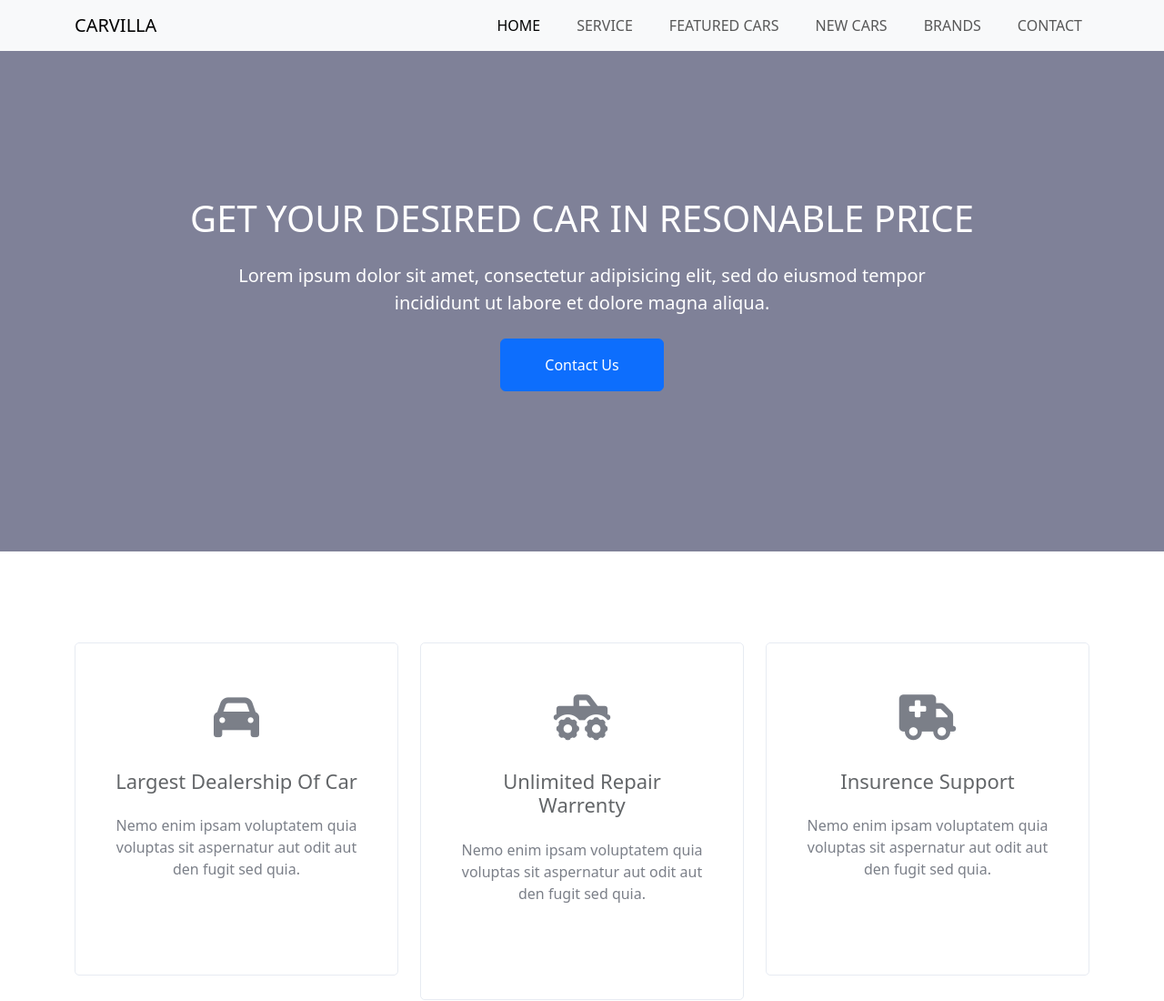
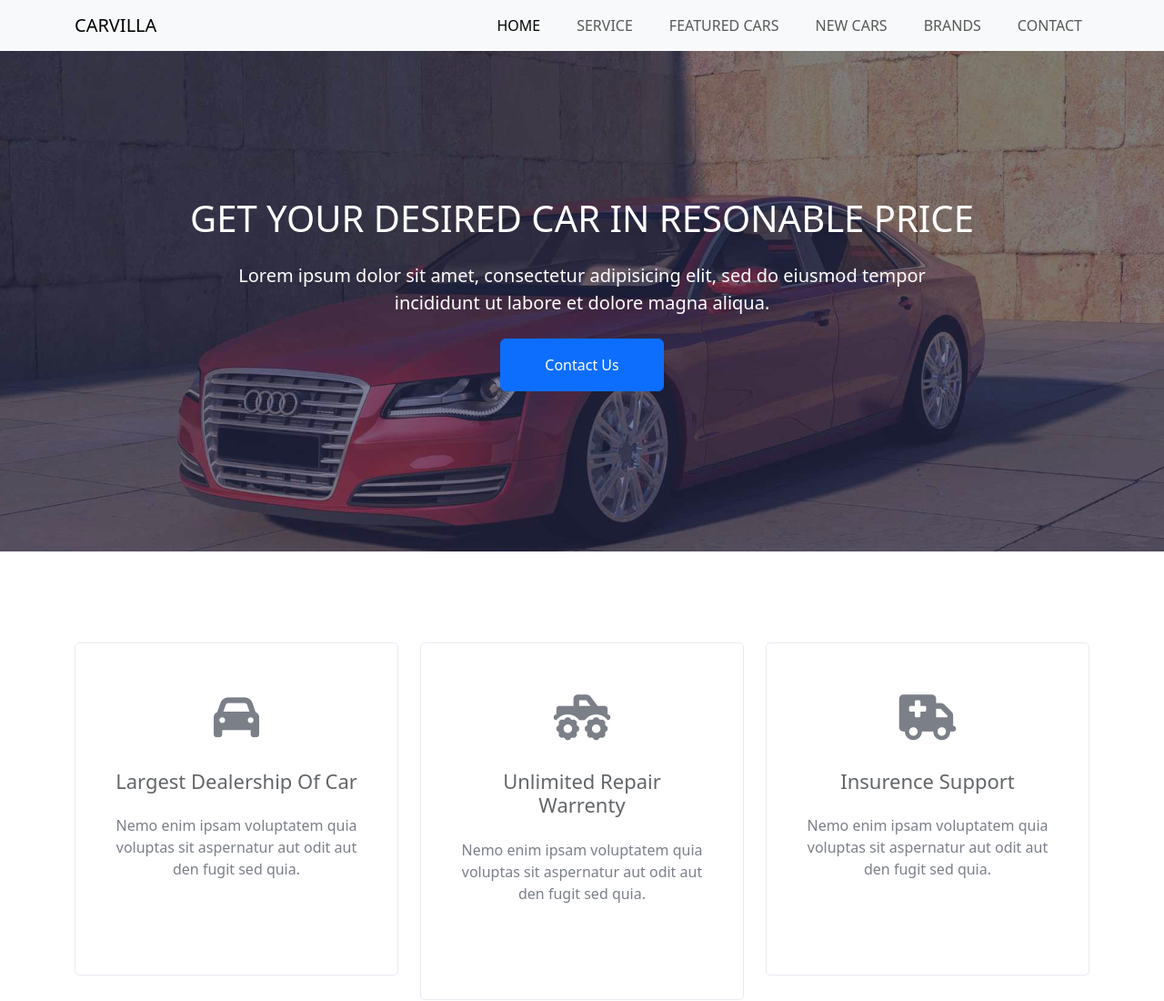
Before and after one commit to arafat709/CarVilla, a plain HTML site: page index.html in a window 1280 px wide. Shown: the top 1100 px of the page at 91% size. Drawn offline with nearby package versions, Linux system fonts and the light colour scheme.

Commit message:
bg pathname updated

```diff
--- a/home.css
+++ b/home.css
@@ -1,5 +1,5 @@
 #hero {
-  background-image: url(/structure9/images/welcome-hero/welcome-banner.jpg);
+  background-image: url(images/welcome-hero/welcome-banner.jpg);
   background-position: center;
   background-size: cover;
   z-index: 1;
```
